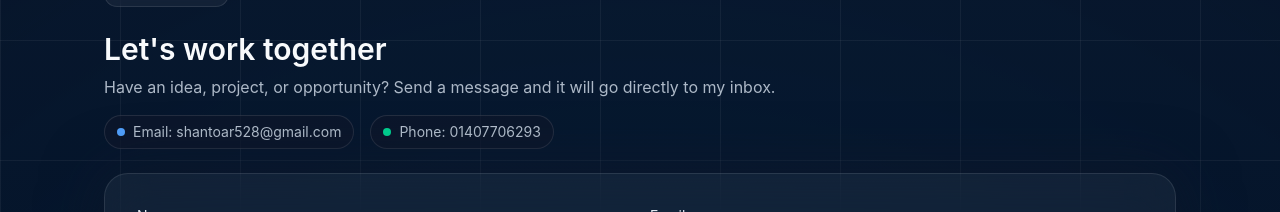
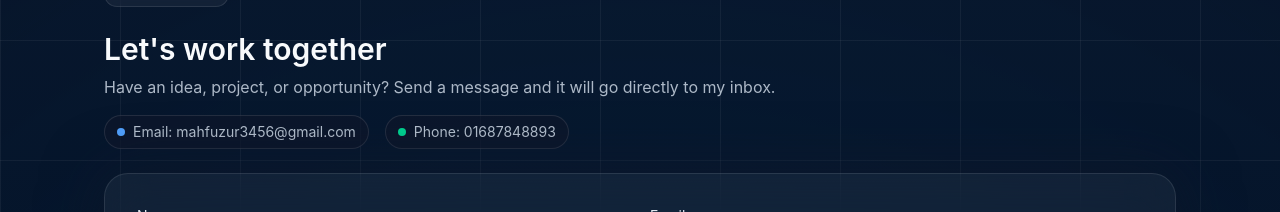
Before and after one commit to arafat-sani/Shanto-portfolio, a React (Vite) app: page / in a window 1280 px wide. Shown: the part 2480-2692 px from the top of the page. Built offline with nearby package versions, Linux system fonts and the light colour scheme.

Commit message:
mail function added

```diff
--- a/index.html
+++ b/index.html
@@ -9,5 +9,7 @@
   <body>
     <div id="root"></div>
     <script type="module" src="/src/main.jsx"></script>
+
+
   </body>
 </html>
--- a/src/components/Contact.jsx
+++ b/src/components/Contact.jsx
@@ -11,25 +11,24 @@ export default function Contact() {
 
     emailjs
       .sendForm(
-      "service_rd8t63u",
-      "template_7s064ds",
+        "service_v6vkpzr", // e.g. "service_xxxxxx" shanto
+        "template_016ia6k", // e.g. "template_xxxxxx" shanto
         formRef.current,
-      "zd0PgJxsACTMXoNVn"
+        {
+          publicKey: "zcaIGBLwGfWMmFPRQ",//shanto
+        }
       )
       .then(
-      (result) => {
-        console.log(result.text);
+        () => {
           setStatus("Message sent successfully!");
           formRef.current.reset();
         },
-      (error) => {
-        console.error(error.text);
+        () => {
           setStatus("Failed to send. Please try again.");
         }
       );
   };
-
-
+ // servide id:service_0v25q2p
   return (
     <section id="contact" className="py-10">
       <div className="max-w-6xl mx-auto px-6">
@@ -52,11 +51,11 @@ export default function Contact() {
         <div className="mb-6 flex flex-wrap gap-4 text-xs sm:text-sm text-slate-300/90">
           <span className="inline-flex items-center gap-2 rounded-full bg-slate-900/70 border border-white/10 px-3 py-1.5">
             <span className="h-2 w-2 rounded-full bg-blue-400" />
-            <span>Email: shantoar528@gmail.com</span>
+            <span>Email: mahfuzur3456@gmail.com</span>
           </span>
           <span className="inline-flex items-center gap-2 rounded-full bg-slate-900/70 border border-white/10 px-3 py-1.5">
             <span className="h-2 w-2 rounded-full bg-emerald-400" />
-            <span>Phone: 01407706293</span>
+            <span>Phone: 01687848893</span>
           </span>
         </div>
 
```
Lines whose indentation alone changed are shown as unchanged.
